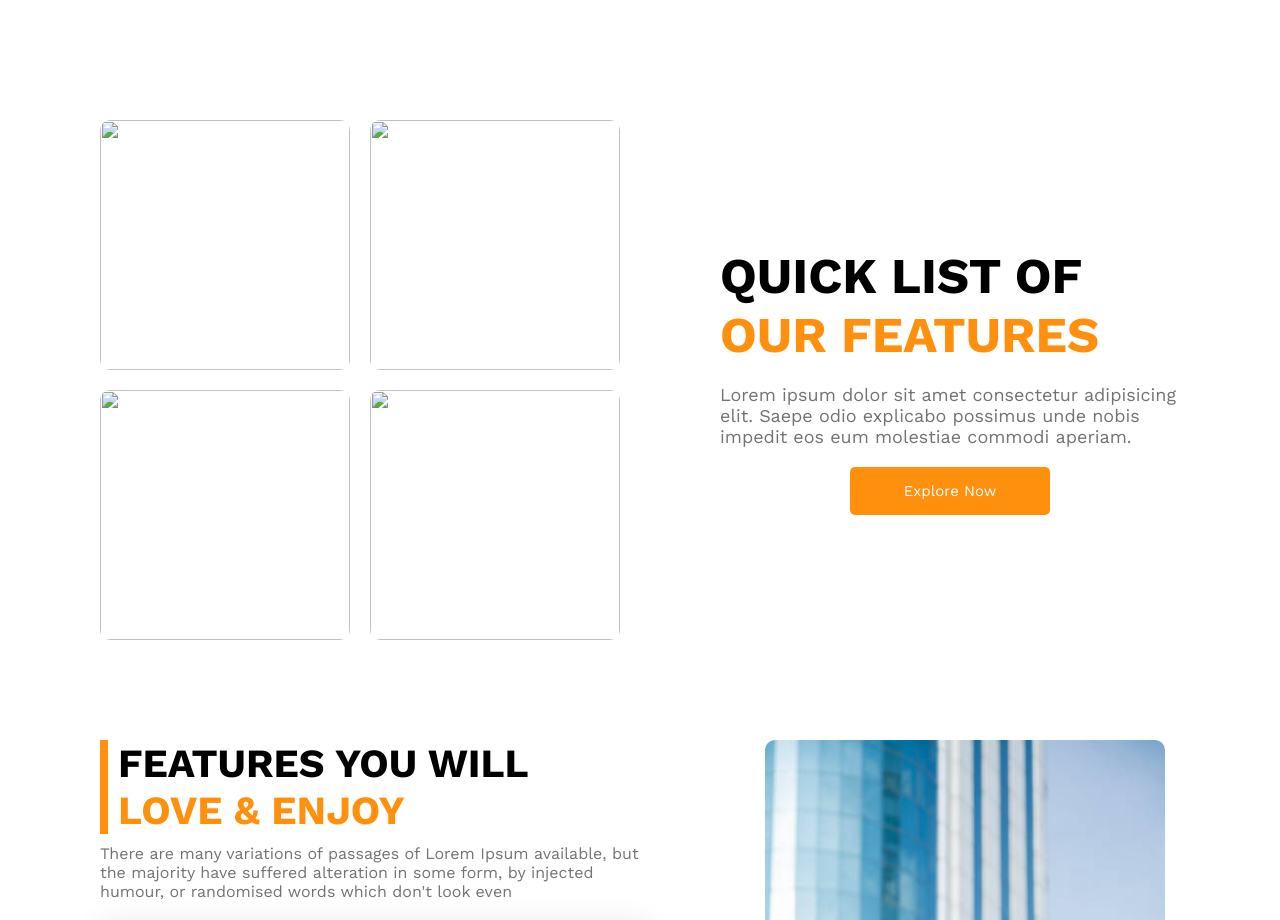
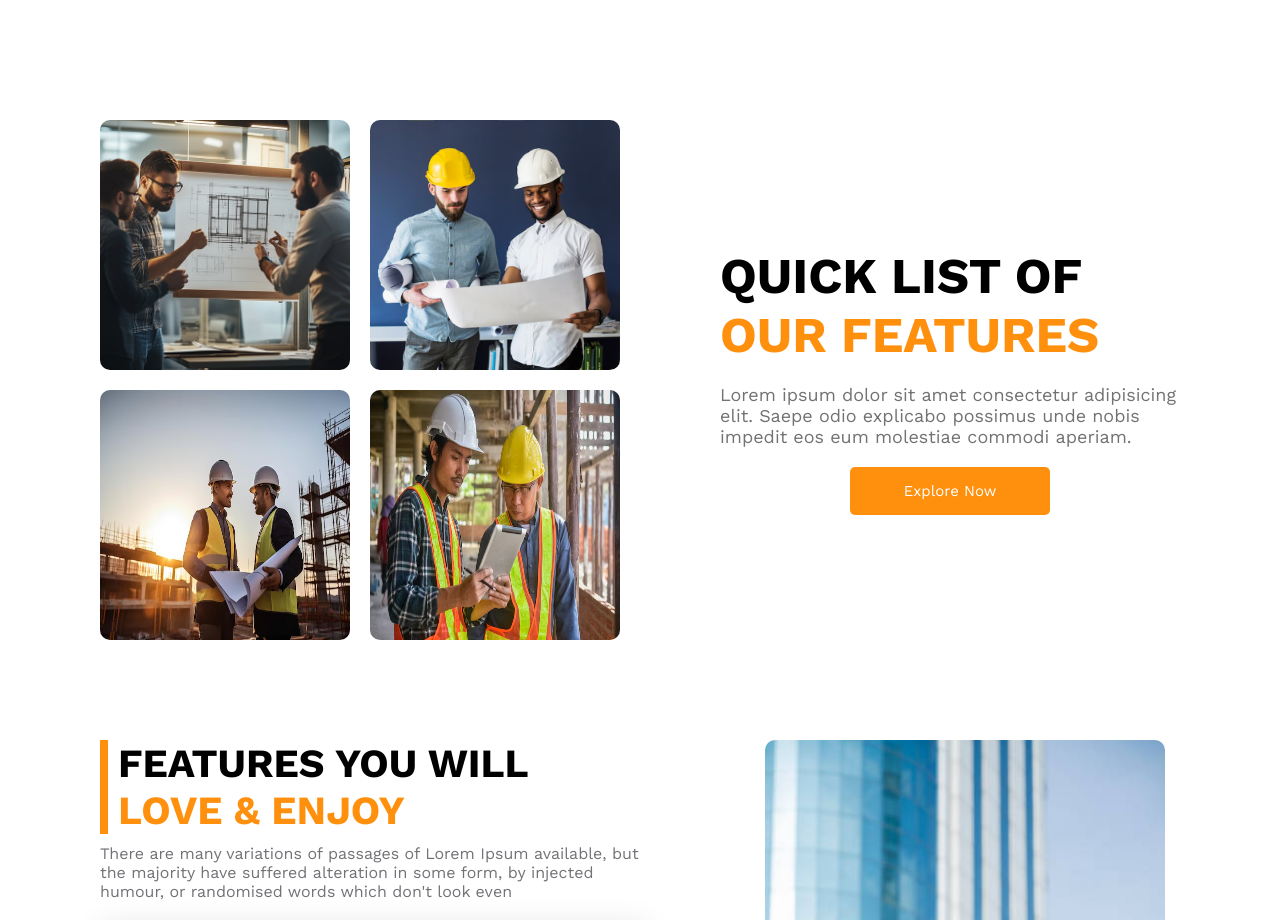
Before and after one commit to miraz23/Edge_G3_Architects, a plain HTML site: page index.html in a window 1280 px wide. Shown: the part 1280-2200 px from the top of the page. Drawn offline with nearby package versions, Linux system fonts and the light colour scheme; the site is published under a folder, as on GitHub Pages, so addresses that start at the root find nothing.

Commit message:
Bug Fixed

```diff
--- a/index.html
+++ b/index.html
@@ -4,6 +4,7 @@
     <meta charset="UTF-8">
     <meta name="viewport" content="width=device-width, initial-scale=1.0">
     <title>G3 ARCHITECTS</title>
+    <link href="./logo.jpg" rel="icon">
     <link rel="preconnect" href="https://fonts.googleapis.com">
     <link rel="preconnect" href="https://fonts.gstatic.com" crossorigin>
     <link href="https://fonts.googleapis.com/css2?family=Work+Sans:ital,wght@0,100..900;1,100..900&display=swap"
@@ -45,10 +46,10 @@
     <section id="team">
         <div class="team">
             <div class="team-image">
-                <div><img src="/team1.png" alt=""></div>
-                <div><img src="/team2.png" alt=""></div>
-                <div><img src="/team3.png" alt=""></div>
-                <div><img src="/team4.png" alt=""></div>
+                <div><img src="./team1.png" alt=""></div>
+                <div><img src="./team2.png" alt=""></div>
+                <div><img src="./team3.png" alt=""></div>
+                <div><img src="./team4.png" alt=""></div>
             </div>
             <div class="team-content">
                 <h1>Quick list of <span>Our Features</span></h1>
```
Also changed, not shown: logo.jpg (added).
